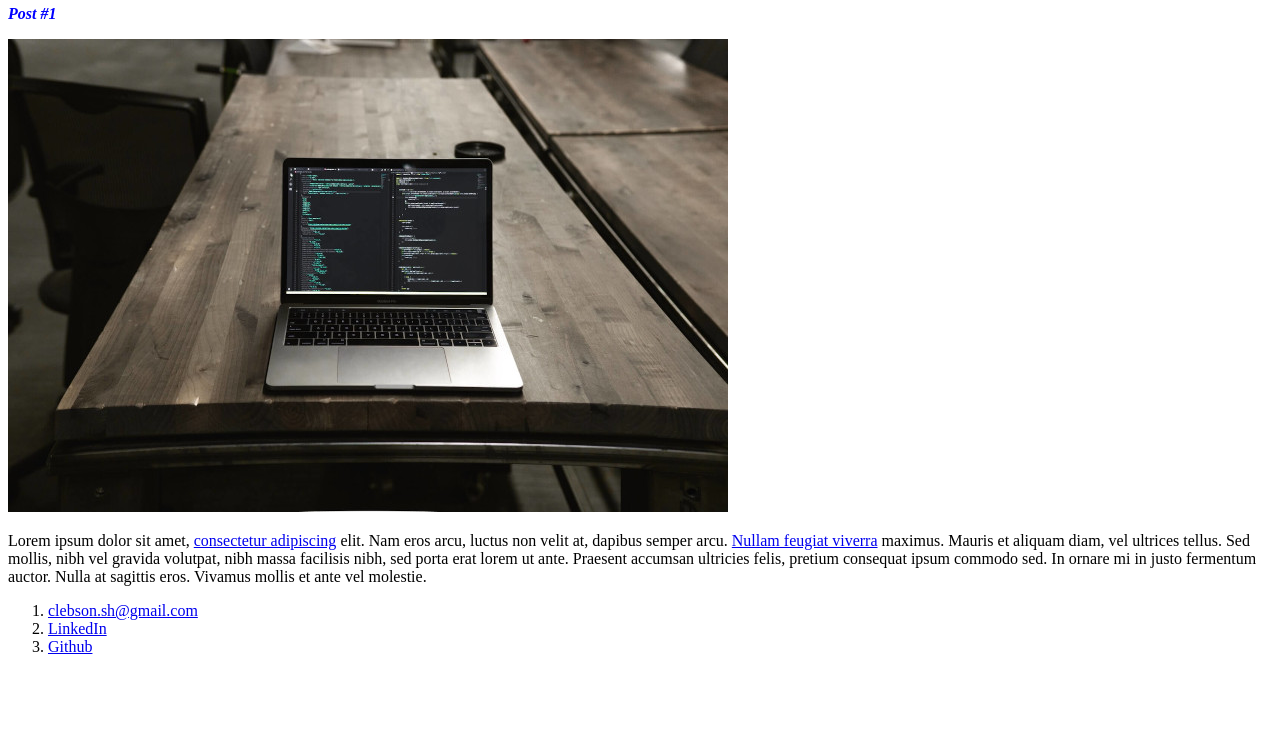
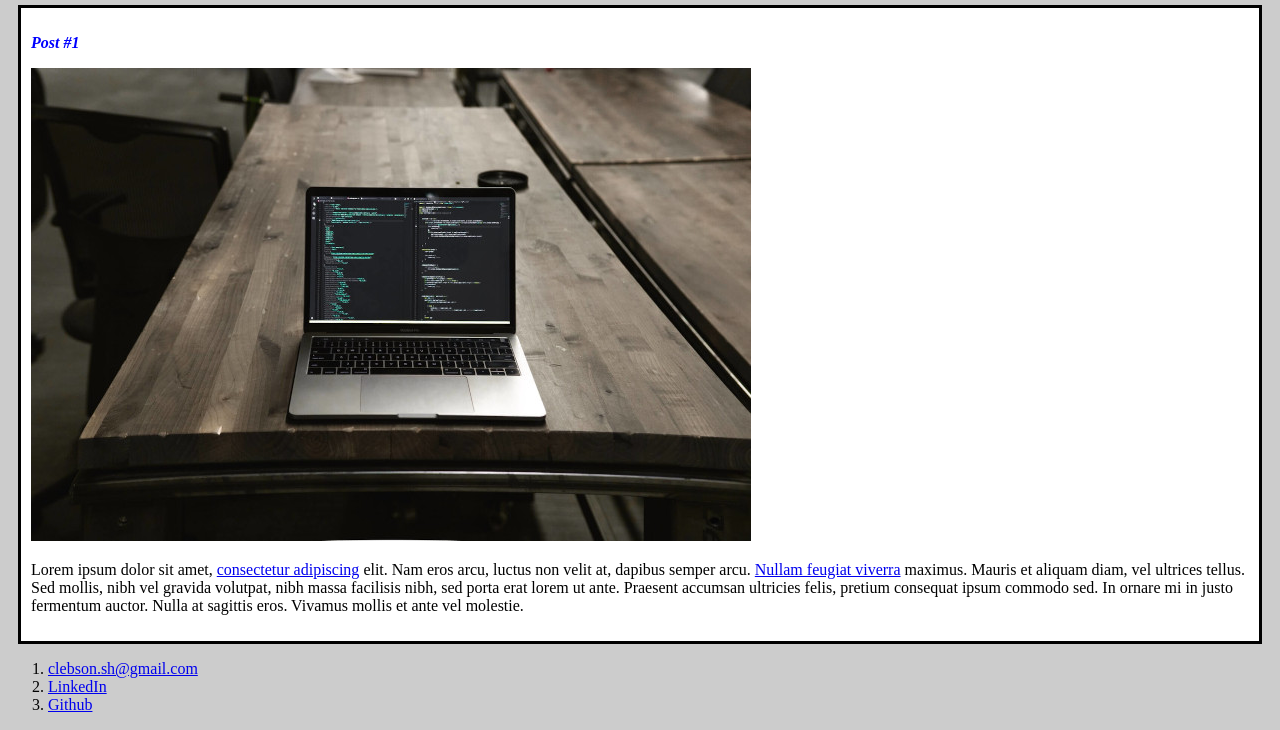
Before and after one commit to clebsonsh/html5-ccs-dio, a plain HTML site: page index.html in a window 1280 px wide. Shown: the part 254-984 px from the top of the page. Before the commit the page ends 926 px from the top, so only its background shows below. Drawn offline with Linux system fonts and the light colour scheme.

Commit message:
box-model ralated css properties

```diff
--- a/index.html
+++ b/index.html
@@ -16,7 +16,7 @@
       <h2 class="subtitle">Posts</h2>
     </header>
 
-    <article>
+    <article class="post">
       <header>
         <h3 class="post_title">Post #1</h3>
         <img src="img/code-img.jpg" alt="Macbook in a table">
--- a/style.css
+++ b/style.css
@@ -1,3 +1,7 @@
+body {
+  background-color: #ccc;
+}
+
 #title, .subtitle, .post_title {
   color: blue;
 }
@@ -6,3 +10,11 @@
   font-size: 16px;
   font-style: italic;
 }
+
+
+.post {
+  background-color: #fff;
+  padding: 10px;
+  border: 3px solid #000;
+  margin: 10px;
+}
```
